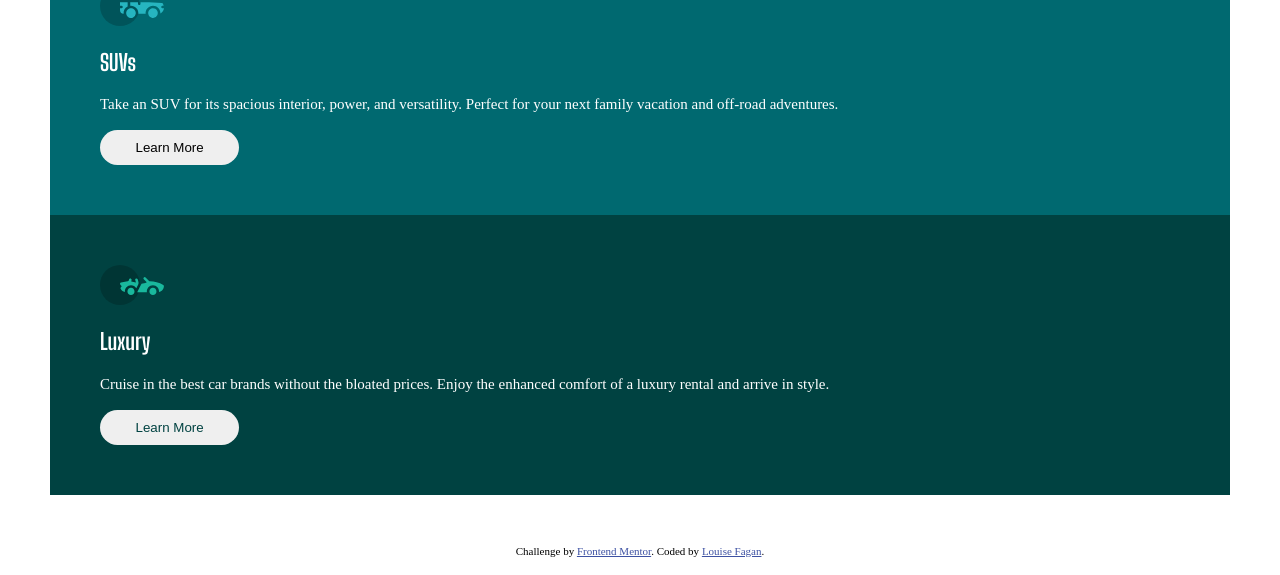
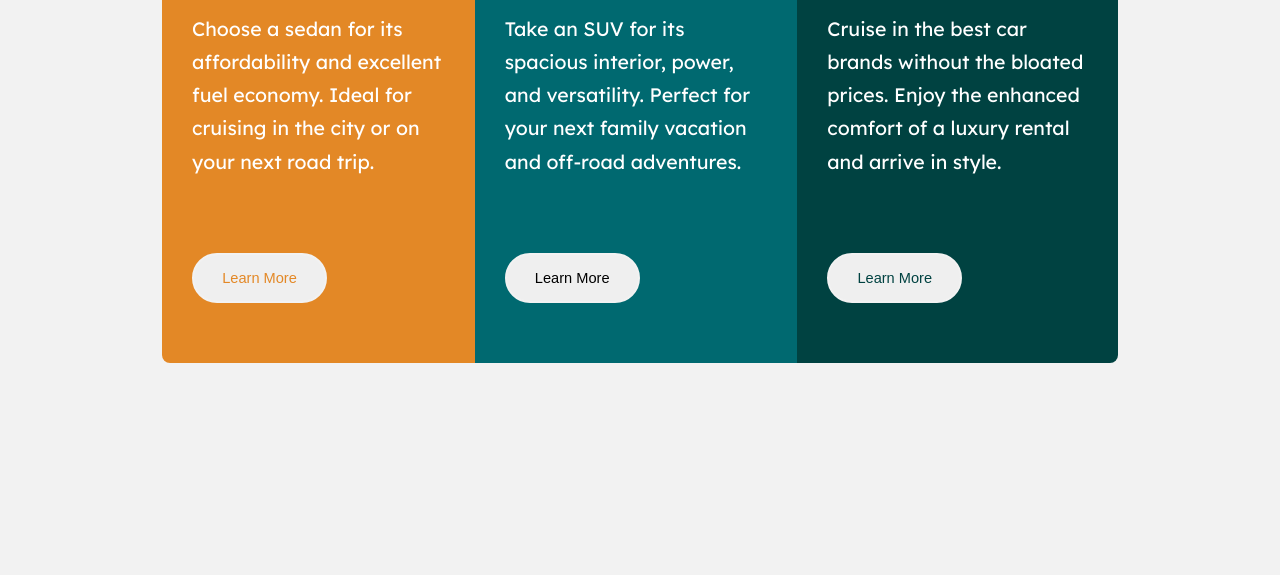
Before and after one commit to LouFagan/Three-column-preview-card, a plain HTML site: page index.html in a window 1280 px wide. Shown: the part 393-968 px from the top of the page. Drawn offline with Linux system fonts and the light colour scheme.

Commit message:
style.css done

```diff
--- a/index.html
+++ b/index.html
@@ -30,8 +30,8 @@
 
 <body>
   <main class="container">
-    <div class="cars">
-      <section class="sedans">
+    <div class="cards">
+      <section class="card sedans">
         <div class="icon">
           <img src="./images/icon-sedans.svg" alt="Sedans">
         </div>
@@ -40,7 +40,7 @@
           or on your next road trip.</p>
         <button class="btn-sedans">Learn More</button>
       </section>
-      <section class="suvs">
+      <section class="card suvs">
         <div class="icon">
           <img src="./images/icon-suvs.svg" alt="Suvs">
         </div>
@@ -49,7 +49,7 @@
           and off-road adventures.</p>
         <button class="btn-suvs">Learn More</button>
       </section>
-      <section class="luxury">
+      <section class="card luxury">
         <div class="icon">
           <img src="./images/icon-luxury.svg" alt="Luxury">
         </div>
@@ -59,12 +59,13 @@
         <button class="btn-luxury">Learn More</button>
       </section>
     </div>
+
   </main>
 
-  <div class="attribution">
+  <!-- <div class="attribution">
     Challenge by <a href="https://www.frontendmentor.io?ref=challenge" target="_blank">Frontend Mentor</a>.
     Coded by <a href="#">Louise Fagan</a>.
-  </div>
+  </div> -->
 </body>
 
 </html>
--- a/style.css
+++ b/style.css
@@ -10,36 +10,66 @@ html {
   box-sizing: border-box;
 }
 *,
-*:before,
-*:after {
+*::before,
+*::after {
   box-sizing: inherit;
-}
-body {
-  min-height: 100vh;
   margin: 0;
   padding: 0;
 }
+body {
+  max-width: 1040px;
+  width: 90%;
+  margin: 0 auto;
+  background-color: var(--vyLightGray);
+  font-family: "Lexend Deca", sans-serif;
+  font-size: 0.9375rem;
+}
 .container {
-  background-color: white;
-  padding: 3.33rem;
+  display: block;
+  position: relative;
+  margin: 2.4rem;
+}
+.card {
+  position: relative;
+  display: block;
+}
+
+.container img {
+  width: 2.8rem;
+  padding-bottom: 1rem;
 }
 .container h1 {
   font-family: "Big Shoulders Display", cursive;
   color: white;
+  text-transform: uppercase;
+  font-size: 2.3rem;
+  padding-bottom: 1rem;
 }
 .container p {
   color: white;
-  line-height: 1.4;
+  line-height: 1.7;
+  font-size: 13px;
+  font-weight: 400;
+  padding-bottom: 2rem;
 }
 .container button {
-  width: 9.3rem;
-  border-radius: 20px;
-  padding: 10px;
-  border: white;
+  width: 6.5rem;
+  border-radius: 25px;
+  padding: 10px 22px;
+  border: var(--vyLightGray);
+  cursor: pointer;
+  font-size: 0.6rem;
+  border: 2px solid var(--vyLightGray);
+}
+.container button:hover,
+.container button:active {
+  color: white;
+  background-color: transparent;
 }
 .sedans {
   background-color: var(--orange);
-  padding: 3.33rem;
+  padding: 2rem;
+  border-radius: 8px 8px 0 0;
 }
 .btn-sedans {
   color: var(--orange);
@@ -47,15 +77,65 @@ body {
 
 .suvs {
   background-color: var(--dkCyan);
-  padding: 3.33rem;
+  padding: 2rem;
 }
 btn-suvs {
   color: var(--dkCyan);
 }
 .luxury {
   background-color: var(--vyDarkCyan);
-  padding: 3.33rem;
+  padding: 2rem;
+  border-radius: 0 0 8px 8px;
 }
 .btn-luxury {
   color: var(--vyDarkCyan);
 }
+
+@media screen and (min-width: 875px) {
+  .container {
+    display: flex;
+    justify-content: center;
+    align-items: stretch;
+    height: 100%;
+    width: 100%;
+    margin: 170px auto;
+    overflow: hidden;
+  }
+
+  .cards {
+    display: flex;
+    flex-direction: row;
+    width: 33.33%;
+    height: 100%;
+    min-height: 500px;
+    position: relative;
+    padding: 42px;
+    flex: 1;
+  }
+  .sedans {
+    border-radius: 8px 0 0 8px;
+  }
+  .luxury {
+    border-radius: 0 8px 8px 0;
+  }
+  .card img {
+    width: 4.8rem;
+    margin-bottom: 1rem;
+  }
+
+  .card h1 {
+    font-size: 3rem;
+    margin-bottom: 1rem;
+  }
+
+  .card p {
+    font-size: 1.3rem;
+    margin-bottom: 3rem;
+  }
+  .card button {
+    min-width: 9rem;
+    padding: 15px;
+    font-size: 0.975rem;
+    margin-bottom: 2rem;
+  }
+}
```
